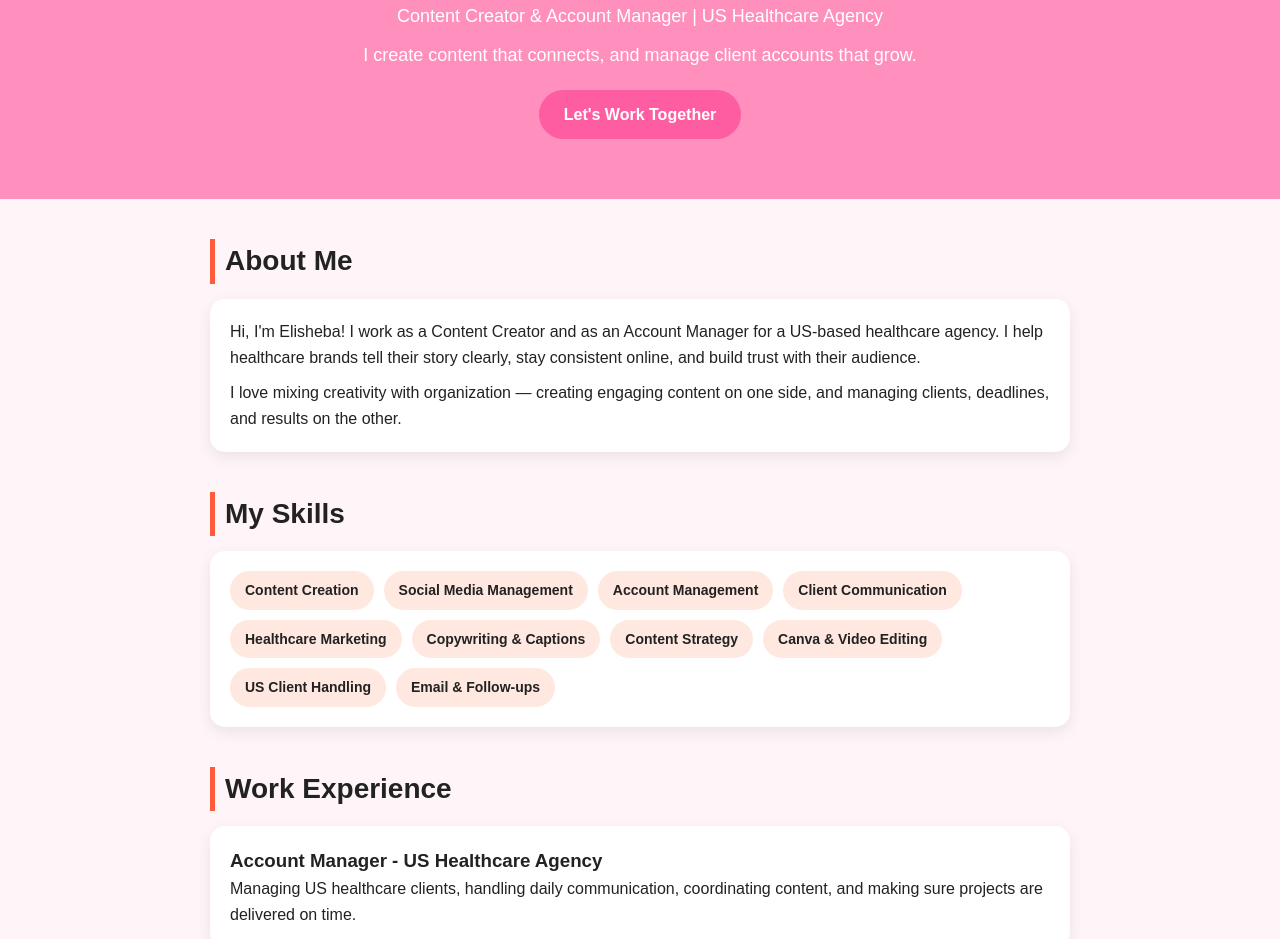
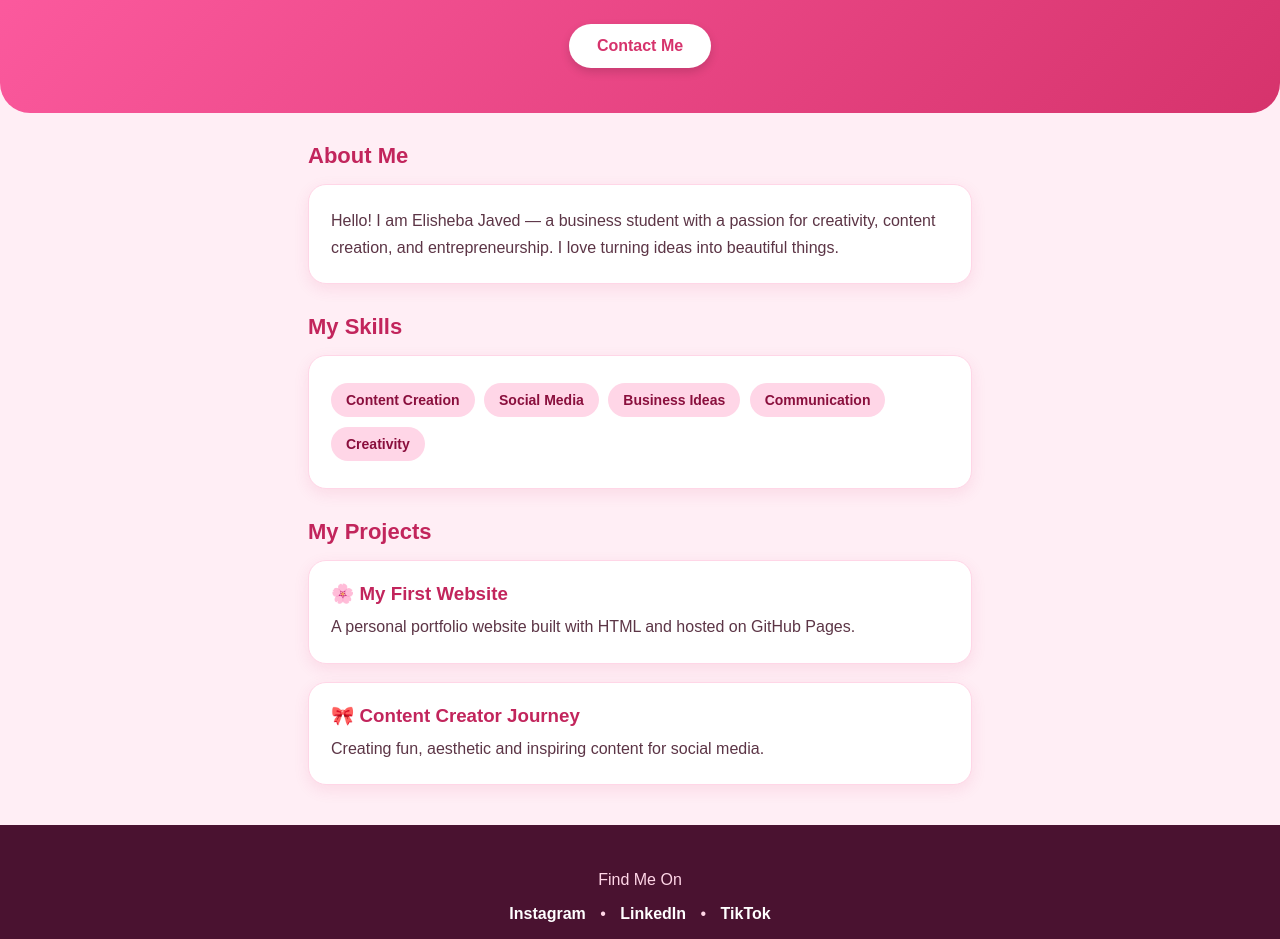
Before and after one commit to elishebaaJ07-sudo/elishebaaJ07-sudo.github.io, a plain HTML site: page index.html in a window 1280 px wide. Shown: the part 135-1074 px from the top of the page. Drawn offline with Linux system fonts and the light colour scheme.

Commit message:
Update index.html

```diff
--- a/index.html
+++ b/index.html
@@ -1,95 +1,65 @@
 <!DOCTYPE html>
-<html lang="en">
+<html>
 <head>
 <meta charset="UTF-8">
 <meta name="viewport" content="width=device-width, initial-scale=1.0">
-<title>Elisheba John | Content Creator & Account Manager</title>
+<title>Elisheba Javed | Portfolio</title>
 <style>
-* { margin:0; padding:0; box-sizing:border-box; font-family: Arial, sans-serif; }
-body { background:#fff5f8; color:#222; line-height:1.6; }
-header { background:#ff8fbc; color:white; padding:60px 20px; text-align:center; }
-header h1 { font-size:42px; }
-header p { font-size:18px; color:#ffffff; margin-top:10px; }
-.btn { display:inline-block; background:#ff5da2; color:white; padding:12px 25px; border-radius:30px; text-decoration:none; margin-top:20px; font-weight:bold; }
-section { max-width:900px; margin:40px auto; padding:0 20px; }
-h2 { font-size:28px; margin-bottom:15px; border-left:5px solid #ff5a3c; padding-left:10px; }
-.card { background:white; padding:20px; border-radius:15px; box-shadow:0 5px 15px rgba(0,0,0,0.08); margin-bottom:20px; }
-.skills { display:flex; flex-wrap:wrap; gap:10px; }
-.skills span { background:#ffe8e0; padding:8px 15px; border-radius:20px; font-size:14px; font-weight:bold; }
-footer { background:#ff8fbc; color:white; text-align:center; padding:25px; }
-footer a { color:#ffffff; text-decoration:none; }
+*{box-sizing:border-box}
+body{margin:0;font-family:Arial,sans-serif;background:#ffeef5;color:#3d1a2b}
+header{background:linear-gradient(135deg,#ff5da2,#d6336c);color:white;text-align:center;padding:60px 20px 45px;border-radius:0 0 30px 30px}
+header h1{margin:0;font-size:38px;letter-spacing:1px}
+header p{margin:12px 0 25px;font-size:16px;color:#ffe3ef}
+.btn{display:inline-block;background:white;color:#d6336c;padding:13px 28px;border-radius:30px;text-decoration:none;font-weight:bold;box-shadow:0 4px 10px rgba(0,0,0,0.15)}
+section{max-width:700px;margin:30px auto;padding:0 18px}
+h2{color:#c2255c;font-size:22px;margin:30px 0 15px}
+.card{background:white;padding:22px;border-radius:18px;margin-bottom:18px;box-shadow:0 5px 15px rgba(214,51,108,0.10);border:1px solid #ffd6e7}
+.card h3{margin:0 0 8px;color:#c2255c}
+.card p{margin:0;color:#5c3546;line-height:1.7}
+.skills span{display:inline-block;background:#ffd6e7;color:#8a0f3d;padding:9px 15px;border-radius:25px;margin:5px 5px 5px 0;font-size:14px;font-weight:bold}
+footer{background:#4a1230;color:#ffd6e7;text-align:center;padding:30px 20px;margin-top:40px}
+footer a{color:white;font-weight:bold;text-decoration:none;margin:0 10px}
 </style>
 </head>
 <body>
-
 <header>
-<h1>Elisheba John</h1>
-<p>Content Creator & Account Manager | US Healthcare Agency</p>
-<p>I create content that connects, and manage client accounts that grow.</p>
-<a class="btn" href="#contact">Let's Work Together</a>
+<h1>✨ Elisheba Javed ✨</h1>
+<p>Business Student | Content Creator | Future Entrepreneur</p>
+<a class="btn" href="mailto:elishebajaved@example.com">Contact Me</a>
 </header>
 
 <section>
 <h2>About Me</h2>
 <div class="card">
-<p>Hi, I'm Elisheba! I work as a Content Creator and as an Account Manager for a US-based healthcare agency. I help healthcare brands tell their story clearly, stay consistent online, and build trust with their audience.</p>
-<p style="margin-top:10px;">I love mixing creativity with organization — creating engaging content on one side, and managing clients, deadlines, and results on the other.</p>
+<p>Hello! I am Elisheba Javed — a business student with a passion for creativity, content creation, and entrepreneurship. I love turning ideas into beautiful things.</p>
 </div>
-</section>
 
-<section>
 <h2>My Skills</h2>
 <div class="card">
 <div class="skills">
 <span>Content Creation</span>
-<span>Social Media Management</span>
-<span>Account Management</span>
-<span>Client Communication</span>
-<span>Healthcare Marketing</span>
-<span>Copywriting & Captions</span>
-<span>Content Strategy</span>
-<span>Canva & Video Editing</span>
-<span>US Client Handling</span>
-<span>Email & Follow-ups</span>
+<span>Social Media</span>
+<span>Business Ideas</span>
+<span>Communication</span>
+<span>Creativity</span>
 </div>
 </div>
-</section>
 
-<section>
-<h2>Work Experience</h2>
+<h2>My Projects</h2>
 <div class="card">
-<h3>Account Manager - US Healthcare Agency</h3>
-<p>Managing US healthcare clients, handling daily communication, coordinating content, and making sure projects are delivered on time.</p>
+<h3>🌸 My First Website</h3>
+<p>A personal portfolio website built with HTML and hosted on GitHub Pages.</p>
 </div>
+
 <div class="card">
-<h3>Content Creator</h3>
-<p>Creating engaging posts, reels, and written content for brands. Planning content calendars, writing captions, and growing online presence.</p>
-</div>
-</section>
-
-<section>
-<h2>What I Can Do For You</h2>
-<div class="card">
-<p>✅ Manage your client accounts smoothly</p>
-<p>✅ Create content your audience will love</p>
-<p>✅ Keep your brand consistent & professional</p>
-<p>✅ Handle US clients with clear communication</p>
-</div>
-</section>
-
-<section id="contact">
-<h2>Contact Me</h2>
-<div class="card">
-<p><b>Email:</b> your-email@gmail.com</p>
-<p><b>LinkedIn:</b> linkedin.com/in/elishebajohn</p>
-<p><b>Location:</b> Karachi, Pakistan | Working with US Clients</p>
-<p style="margin-top:10px;">Open to freelance projects, full-time roles, and collaborations.</p>
+<h3>🎀 Content Creator Journey</h3>
+<p>Creating fun, aesthetic and inspiring content for social media.</p>
 </div>
 </section>
 
 <footer>
-<p>© 2026 Elisheba John | Made with ❤️</p>
+<p>Find Me On</p>
+<p><a href="#">Instagram</a> • <a href="#">LinkedIn</a> • <a href="#">TikTok</a></p>
 </footer>
-
 </body>
 </html>
```
